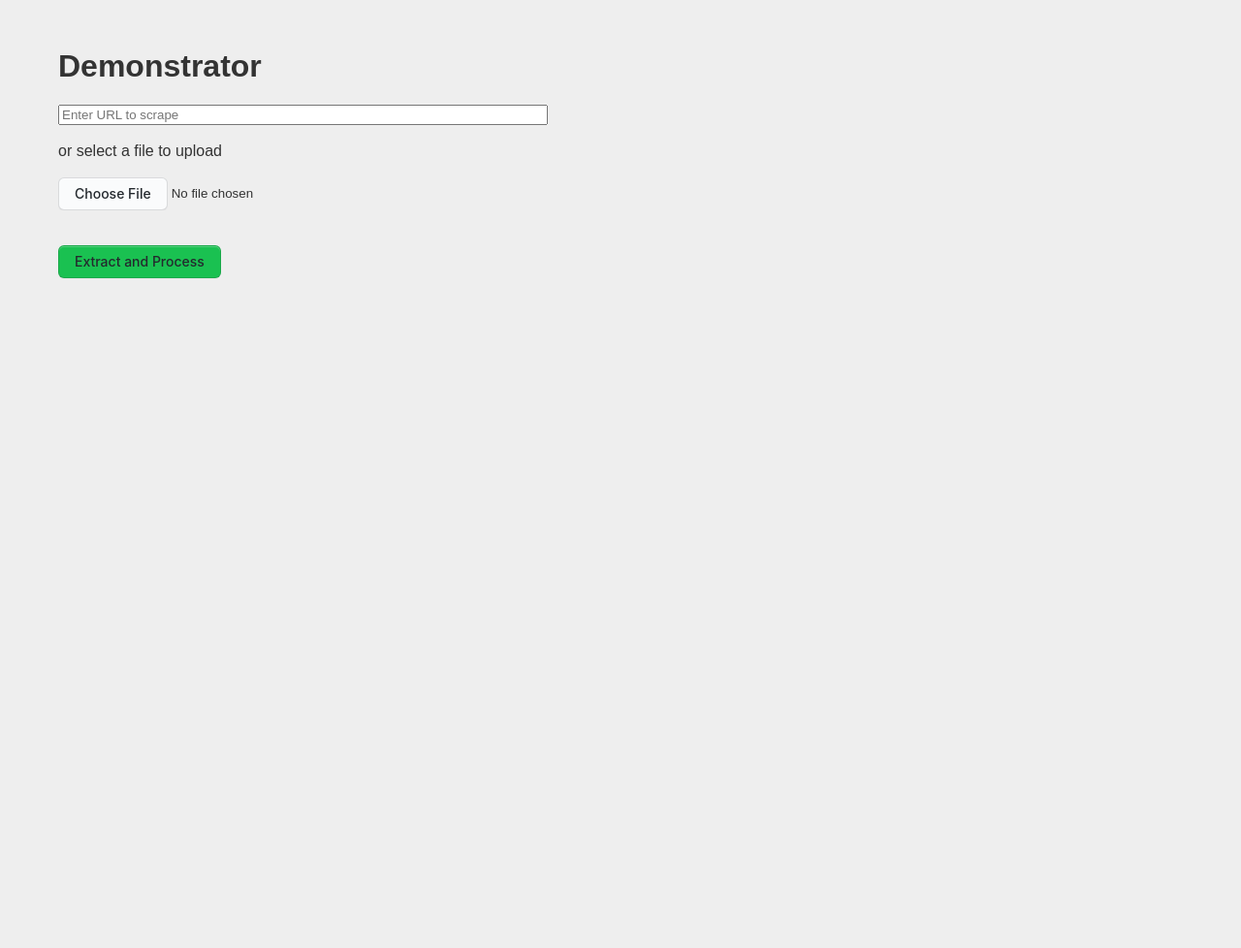
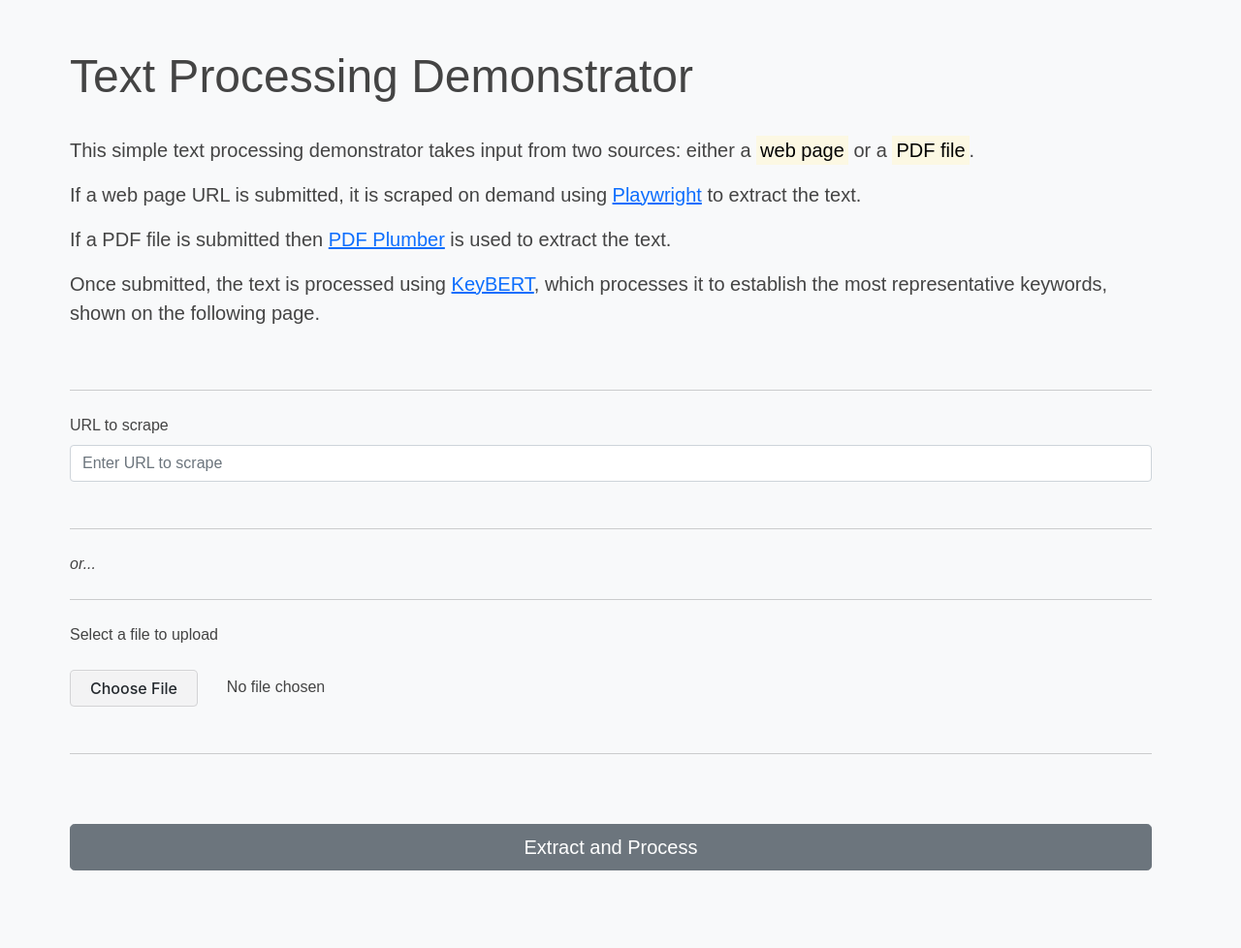
Before and after one commit to nmstoker/demonstrator, a Flask app: page / in a window 1280 px wide. Shown: the whole page at 97% size. Before the commit the page ends 287 px from the top, so only its background shows below. Run offline with Flask 3, Linux system fonts and the light colour scheme.

Commit message:
Polished up the web pages

```diff
--- a/static/main.css
+++ b/static/main.css
@@ -1,27 +1,28 @@
 body {
 	font-family: sans-serif;
 	margin: 50px 80px 80px 60px;
-	background-color: #eee;
-	color: #333;
+	background-color: #f8f9fa !important;
+	color: #444;
 }
 
 input::file-selector-button {
   appearance: none;
-  background-color: #FAFBFC;
+  background-color: #F3F3F4;
   border: 1px solid rgba(27, 31, 35, 0.15);
-  border-radius: 6px;
+  border-radius: 0.3rem;
   box-shadow: rgba(27, 31, 35, 0.04) 0 1px 0, rgba(255, 255, 255, 0.25) 0 1px 0 inset;
   box-sizing: border-box;
   color: #24292E;
   cursor: pointer;
   display: inline-block;
   font-family: -apple-system, system-ui, "Segoe UI", Helvetica, Arial, sans-serif, "Apple Color Emoji", "Segoe UI Emoji";
-  font-size: 14px;
+  font-size: 16px;
   font-weight: 500;
   line-height: 20px;
   list-style: none;
-  padding: 6px 16px;
+  padding: 8px 20px;
   position: relative;
+  margin-right: 30px;
   transition: background-color 0.2s cubic-bezier(0.3, 0, 0.5, 1);
   user-select: none;
   -webkit-user-select: none;
@@ -32,64 +33,7 @@ input::file-selector-button {
 }
 
 input::file-selector-button:hover {
-  background-color: #eaeef2;
+  background-color: #efefef;
   text-decoration: none;
   transition-duration: 0.1s;
 }
-
-.button-main {
-  appearance: none;
-  background-color:  #1AC151 ;
-  border: 1px solid rgba(27, 31, 35, 0.15);
-  border-radius: 6px;
-  box-shadow: rgba(27, 31, 35, 0.04) 0 1px 0, rgba(255, 255, 255, 0.25) 0 1px 0 inset;
-  box-sizing: border-box;
-  color: #24292E;
-  cursor: pointer;
-  display: inline-block;
-  font-family: -apple-system, system-ui, "Segoe UI", Helvetica, Arial, sans-serif, "Apple Color Emoji", "Segoe UI Emoji";
-  font-size: 14px;
-  font-weight: 500;
-  line-height: 20px;
-  list-style: none;
-  padding: 6px 16px;
-  position: relative;
-  transition: background-color 0.2s cubic-bezier(0.3, 0, 0.5, 1);
-  user-select: none;
-  -webkit-user-select: none;
-  touch-action: manipulation;
-  vertical-align: middle;
-  white-space: nowrap;
-  word-wrap: break-word;
-}
-
-.button-main:hover {
-  background-color: #30c762;
-  text-decoration: none;
-  transition-duration: 0.1s;
-}
-
-.button-main:disabled {
-  background-color: #FAFBFC;
-  border-color: rgba(27, 31, 35, 0.15);
-  color: #959DA5;
-  cursor: default;
-}
-
-.button-main:active {
-  background-color: #EDEFF2;
-  box-shadow: rgba(225, 228, 232, 0.2) 0 1px 0 inset;
-  transition: none 0s;
-}
-
-.button-main:focus {
-  outline: 1px transparent;
-}
-
-.button-main:before {
-  display: none;
-}
-
-.button-main:-webkit-details-marker {
-  display: none;
-}
--- a/templates/index.html
+++ b/templates/index.html
@@ -1,19 +1,45 @@
  <!DOCTYPE html>
 <html>
 <head>
+    <meta charset="utf-8">
+    <meta name="viewport" content="width=device-width, initial-scale=1">
+
+    <link href="https://cdn.jsdelivr.net/npm/bootstrap@5.0.2/dist/css/bootstrap.min.css" rel="stylesheet" integrity="sha384-EVSTQN3/azprG1Anm3QDgpJLIm9Nao0Yz1ztcQTwFspd3yD65VohhpuuCOmLASjC" crossorigin="anonymous">
     <link rel="stylesheet" href='static/main.css' />
-    <title>Text Extractor</title>
+
+    <title>Text Processing Demonstrator</title>
 </head>
-<body>
-    <h1>Demonstrator</h1>
-    <form action="/" method="post" enctype="multipart/form-data">
-        <input type="url" name="url" placeholder="Enter URL to scrape" size="60">
-        <br><br>
-        or select a file to upload
-        <br><br>
-        <input type="file" name="file" accept=".pdf">
-        <br><br><br>
-        <input type="submit" class="button-main" role="button" value="Extract and Process">
-    </form>
+
+<body class="bg-light">
+
+    <div class="container">
+        <main>
+            <h2 class="display-5">Text Processing Demonstrator</h2>
+            <br>
+            <p class="lead">This simple text processing demonstrator takes input from two sources: either a <mark>web page</mark> or a <mark>PDF file</mark>.</p>
+            <p class="lead">If a web page URL is submitted, it is scraped on demand using <a href="https://playwright.dev/python/">Playwright</a> to extract the text.</p>
+            <p class="lead">If a PDF file is submitted then <a href="https://github.com/jsvine/pdfplumber">PDF Plumber</a> is used to extract the text.</p>
+            <p class="lead">Once submitted, the text is processed using <a href="https://maartengr.github.io/KeyBERT/">KeyBERT</a>, which processes it to establish the most representative keywords, shown on the following page.</p>
+            <br>
+            <form action="/" method="post" enctype="multipart/form-data">
+                <hr class="my-4">
+                <label for="url" class="form-label">URL to scrape</label>
+                <input class="shadow-none form-control" type="url" name="url" placeholder="Enter URL to scrape" size="60">
+                <br>
+                <hr class="my-4">
+                <em>or...</em><br>
+                <hr class="my-4">
+                Select a file to upload
+                <br><br>
+                <input type="file" name="file" accept=".pdf">
+                <br><br>
+                <hr class="my-4">
+                <br>
+                <br>
+                <input type="submit" class="w-100 btn btn-secondary btn-lg" role="button" value="Extract and Process">
+            </form>
+            <script src="https://cdn.jsdelivr.net/npm/bootstrap@5.0.2/dist/js/bootstrap.bundle.min.js" integrity="sha384-MrcW6ZMFYlzcLA8Nl+NtUVF0sA7MsXsP1UyJoMp4YLEuNSfAP+JcXn/tWtIaxVXM" crossorigin="anonymous"></script>
+        </main>
+    </div>
 </body>
 </html>
```
Also changed, not shown: templates/result.html (+19 -3 lines), README.md, 3 other files.
